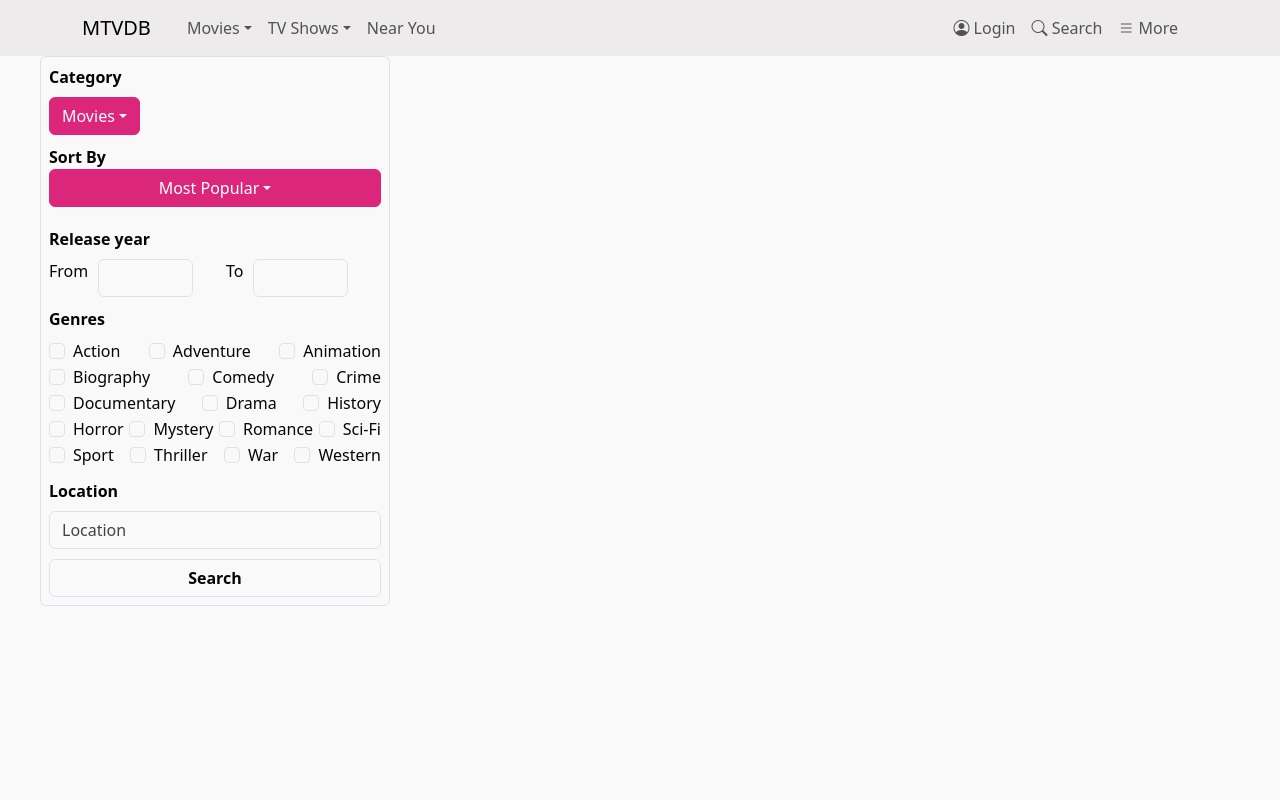
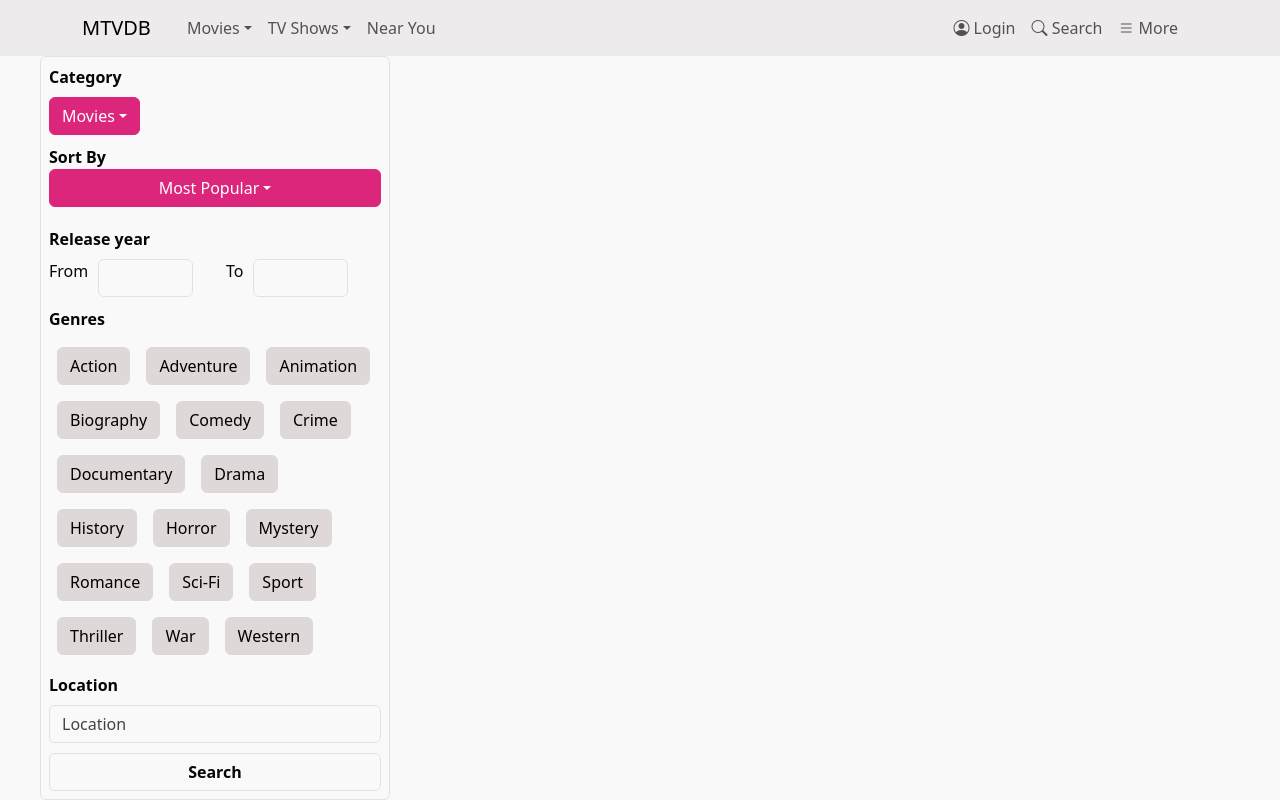
Before and after one commit to PedroMMRAF/ipm-projeto, a Next.js app: page /filters in a window 1280 px wide. Built offline with nearby package versions, Linux system fonts and the light colour scheme.

Commit message:
genres mais bacanos

```diff
--- a/src/pages/filters.js
+++ b/src/pages/filters.js
@@ -16,11 +16,8 @@ export default function FiltersPage() {
 }
 
 function SearchFilterBox() {
-    let checkboxesStates = {};
+    const [activeGenres, setActiveGenres] = React.useState({});
 
-    for (let genre of [...MOVIE_GENRES, ...TV_GENRES]) {
-        checkboxesStates[genre] = React.useState(false);
-    }
 
     const [fromYear, setFromYear] = React.useState("");
     const [toYear, setToYear] = React.useState("");
@@ -52,9 +49,7 @@ function SearchFilterBox() {
     const changeType = (value) => {
         setType(value);
 
-        for (let genre of [...MOVIE_GENRES, ...TV_GENRES]) {
-            checkboxesStates[genre][1](false);
-        }
+        setActiveGenres({});
 
         const params = new URLSearchParams(window.location.search);
 
@@ -72,20 +67,24 @@ function SearchFilterBox() {
         updateUrl(params);
     };
 
-    const changeGenre = (e) => {
+    const changeGenre = (genre) => {
         const params = new URLSearchParams(window.location.search);
 
-        checkboxesStates[e.target.value][1](e.target.checked);
 
-        if (e.target.checked) {
-            params.set("genres", params.get("genres") ? `${params.get("genres")},${e.target.value}` : e.target.value);
+        setActiveGenres(prev => ({
+            ...prev,
+            [genre]: !prev[genre]
+        }));
+
+        if (!activeGenres[genre]) {
+            params.set("genres", params.get("genres") ? `${params.get("genres")},${genre}` : genre);
         } else {
             params.set(
                 "genres",
                 params
                     .get("genres")
                     .split(",")
-                    .filter((genre) => genre !== e.target.value)
+                    .filter((genrea) => genrea !== genre)
                     .join(","),
             );
         }
@@ -114,7 +113,10 @@ function SearchFilterBox() {
 
         if (genres) {
             for (let genre of genres.split(",")) {
-                checkboxesStates[genre][1](true);
+                setActiveGenres(prev => ({
+                    ...prev,
+                    [genre]: !prev[genre]
+                }));
             }
         }
         setSort(sort);
@@ -212,17 +214,20 @@ function SearchFilterBox() {
                             flexWrap: "wrap",
                         }}
                     >
-                        {(type === "tv" ? TV_GENRES : MOVIE_GENRES).map((genre) => {
-                            return (
-                                <Form.Check
+                        <div className="d-flex flex-wrap">
+                            {(type === "tv" ? TV_GENRES : MOVIE_GENRES).map(genre => (
+                                <button
                                     key={genre}
-                                    label={genre}
-                                    value={genre}
-                                    onChange={changeGenre}
-                                    checked={checkboxesStates[genre][0]}
-                                />
-                            );
-                        })}
+                                    className={`btn ${activeGenres[genre] ? 'btn-primary' : 'btn-secondary'} m-2`}
+                                    onClick={(event) => {
+                                        event.preventDefault();
+                                        changeGenre(genre);
+                                    }}
+                                >
+                                    {genre}
+                                </button>
+                            ))}
+                        </div>
                     </Form.Group>
 
                     <Form.Label style={{ fontWeight: "bold", marginTop: "10px" }}>Location</Form.Label>
```
Lines whose indentation alone changed are shown as unchanged.
